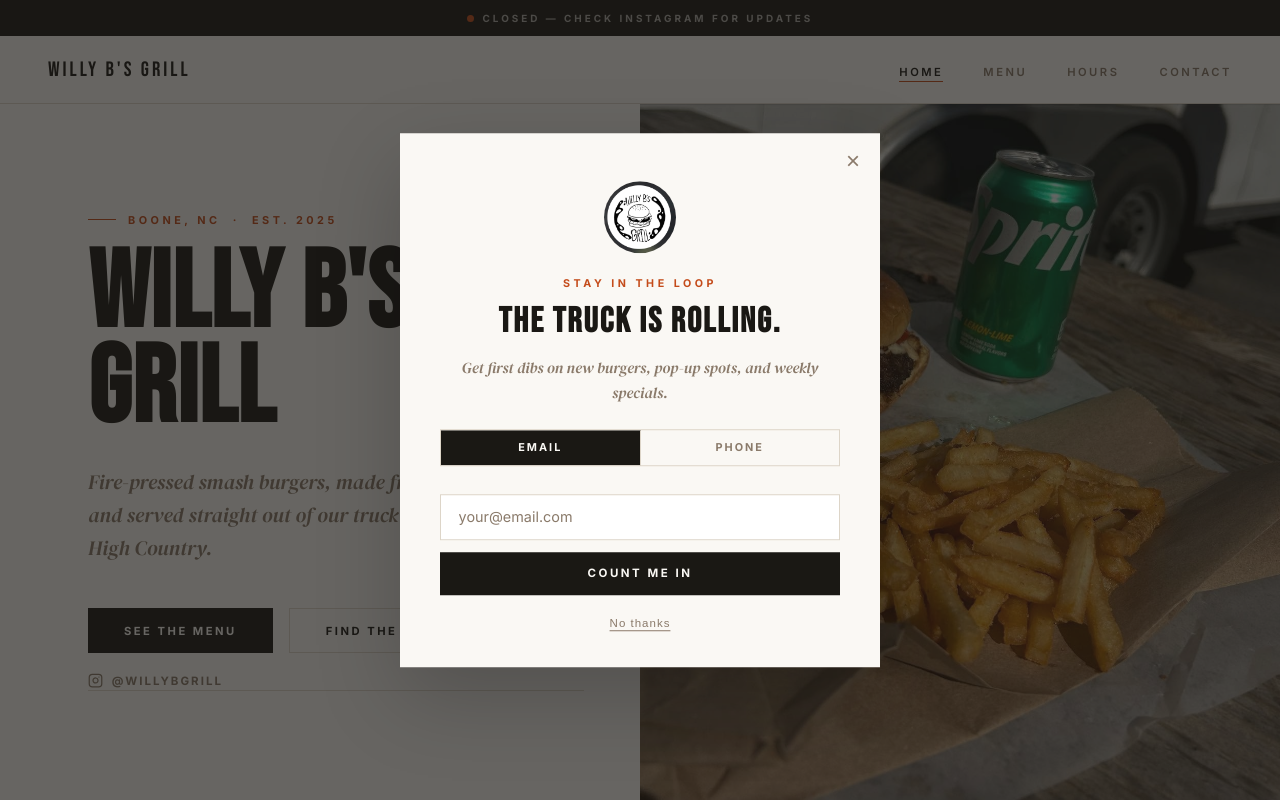
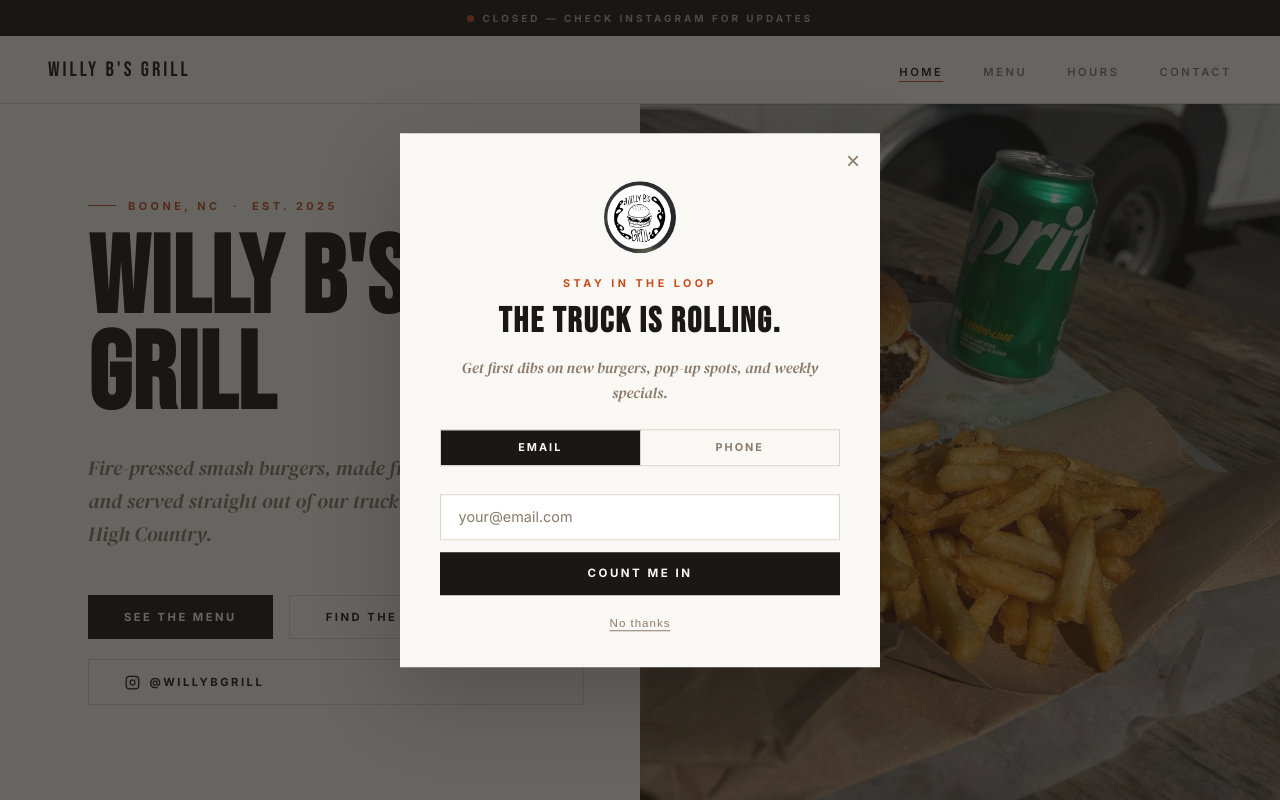
Before and after one commit to Jedcooper123/willy-b-grill-website, a plain HTML site: page index.html in a window 1280 px wide. Shown: the top 800 px of the page. Drawn offline with Linux system fonts and the light colour scheme.

Commit message:
IG button styled as outline btn, popup shows on every homepage load

```diff
--- a/index.html
+++ b/index.html
@@ -420,21 +420,23 @@
     .hero-ig {
       display: inline-flex;
       align-items: center;
-      gap: 0.55rem;
+      gap: 0.6rem;
       margin-top: 1.25rem;
-      color: var(--muted);
+      padding: 0.9rem 2.25rem;
+      background: transparent;
+      color: var(--text);
+      border: 1.5px solid var(--border);
       text-decoration: none;
-      font-size: 0.72rem;
+      font-family: 'Inter', sans-serif;
+      font-size: 0.7rem;
       font-weight: 700;
-      letter-spacing: 2px;
+      letter-spacing: 2.5px;
       text-transform: uppercase;
-      border-bottom: 1px solid var(--border);
-      padding-bottom: 2px;
-      transition: color 0.2s, border-color 0.2s;
+      transition: all 0.22s ease;
     }
     .hero-ig:hover {
-      color: var(--accent);
-      border-color: var(--accent);
+      border-color: var(--text);
+      transform: translateY(-2px);
     }
     .btn {
       display: inline-block;
@@ -1657,11 +1659,9 @@
     document.getElementById('email-popup-overlay').addEventListener('click', closePopup);
 
     window.addEventListener('load', () => {
-      if (!getCookie('wb_popup')) {
-        setTimeout(() => {
-          document.getElementById('email-popup').style.display = 'block';
-        }, 2500);
-      }
+      setTimeout(() => {
+        document.getElementById('email-popup').style.display = 'block';
+      }, 2500);
     });
 
     // ── Loading Screen ────────────────────────────────────────────
```
